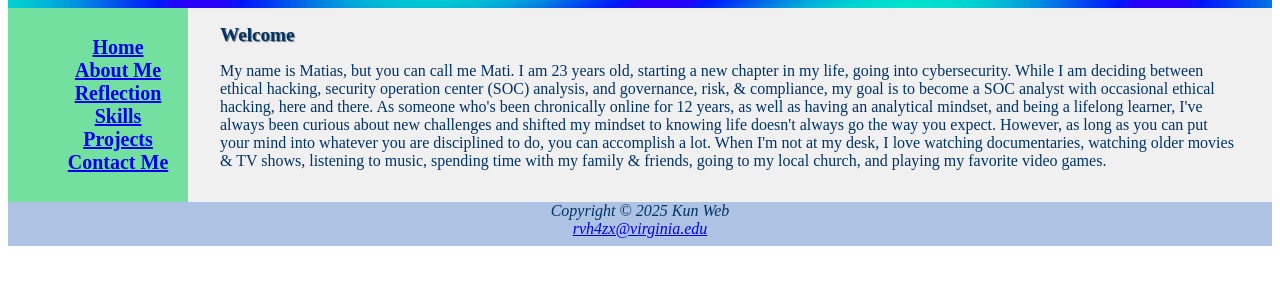
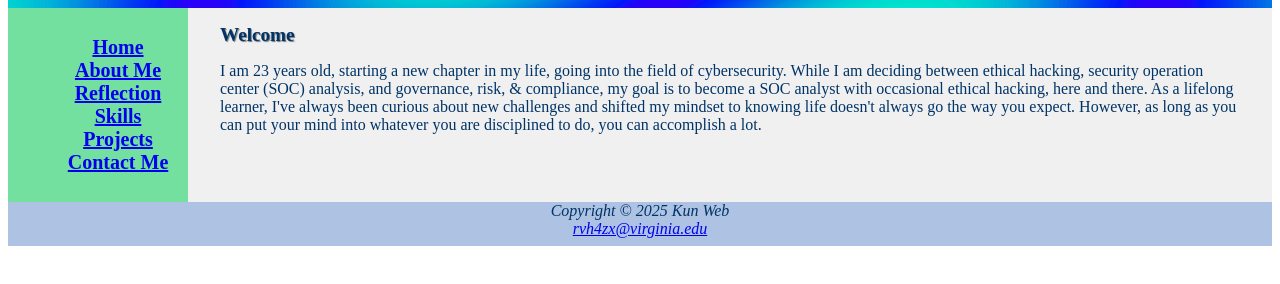
Before and after one commit to mlkun0321/kunweb, a plain HTML site: page about_me.html in a window 1280 px wide. Shown: the part 192-476 px from the top of the page. Drawn offline with Linux system fonts and the light colour scheme.

Commit message:
Update about_me.html

```diff
--- a/about_me.html
+++ b/about_me.html
@@ -26,7 +26,7 @@
 </nav>
 <main>
 <h2>Welcome</h2>
-<p>My name is Matias, but you can call me Mati. I am 23 years old, starting a new chapter in my life, going into cybersecurity. While I am deciding between ethical hacking, security operation center (SOC) analysis, and governance, risk, & compliance, my goal is to become a SOC analyst with occasional ethical hacking, here and there. As someone who's been chronically online for 12 years, as well as having an analytical mindset, and being a lifelong learner, I've always been curious about new challenges and shifted my mindset to knowing life doesn't always go the way you expect. However, as long as you can put your mind into whatever you are disciplined to do, you can accomplish a lot. When I'm not at my desk, I love watching documentaries, watching older movies & TV shows, listening to music, spending time with my family & friends, going to my local church, and playing my favorite video games.</p>
+<p>I am 23 years old, starting a new chapter in my life, going into the field of cybersecurity. While I am deciding between ethical hacking, security operation center (SOC) analysis, and governance, risk, & compliance, my goal is to become a SOC analyst with occasional ethical hacking, here and there. As a lifelong learner, I've always been curious about new challenges and shifted my mindset to knowing life doesn't always go the way you expect. However, as long as you can put your mind into whatever you are disciplined to do, you can accomplish a lot.</p>
 <div id="flow">
 </div>
 </main>
```
